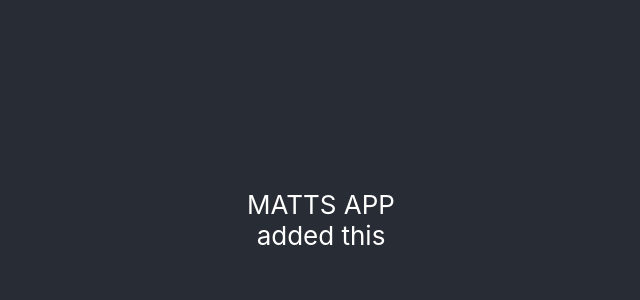
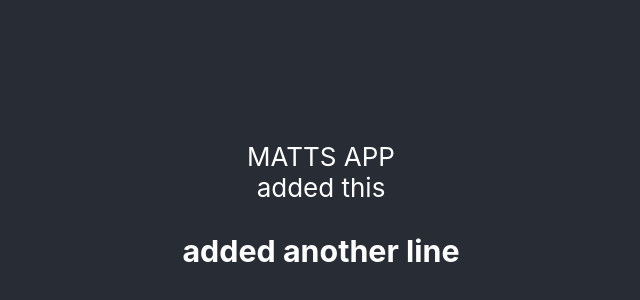
Before and after one commit to matt-ashford/matt-ashford.github.io, a React (Create React App) app: page / in a window 1280 px wide. Shown: the part 180-480 px from the top of the page, without its empty margins (319-959 px from the left). Built offline with nearby package versions, Linux system fonts and the light colour scheme.

Commit message:
added a third line

```diff
--- a/src/App.js
+++ b/src/App.js
@@ -7,6 +7,7 @@ function App() {
       <header className="App-header">
         <div> MATTS APP</div>
         <div>added this </div>
+        <h3>added another line</h3>
       </header>
     </div>
   );
```
